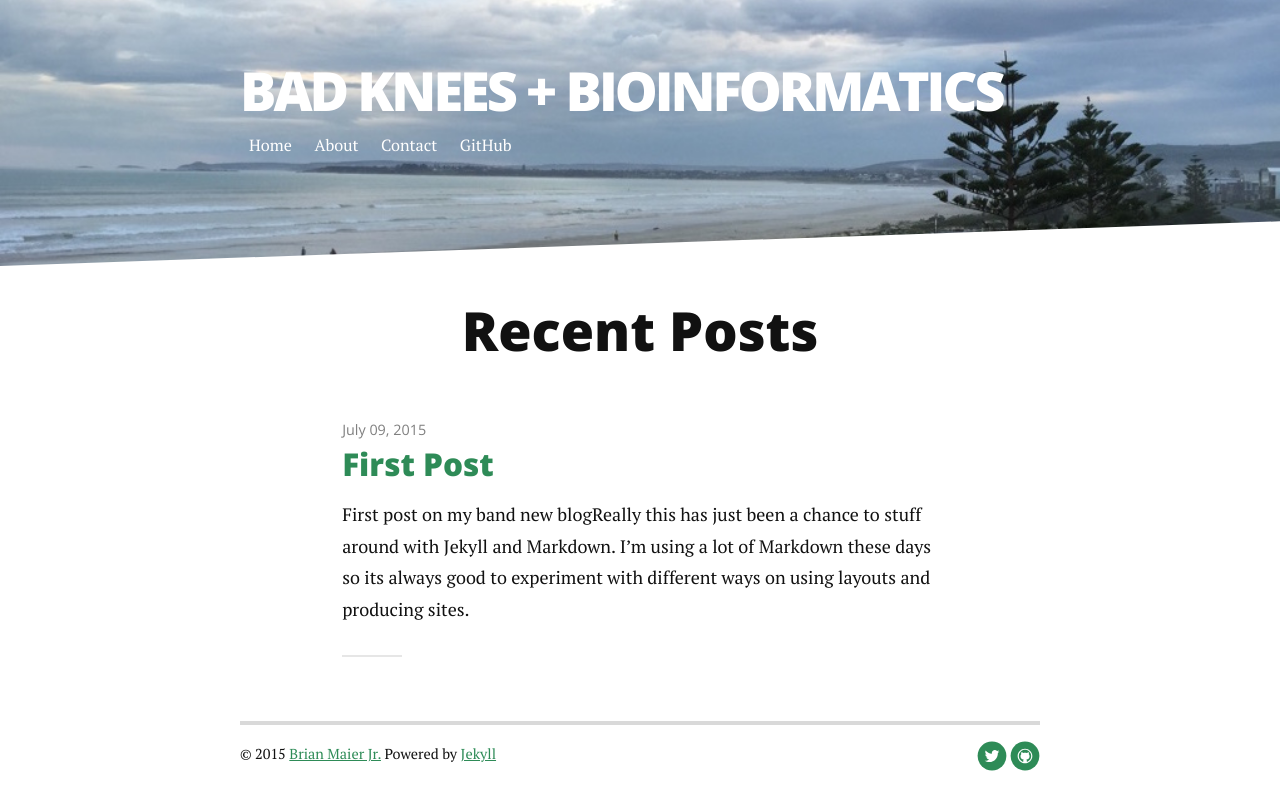
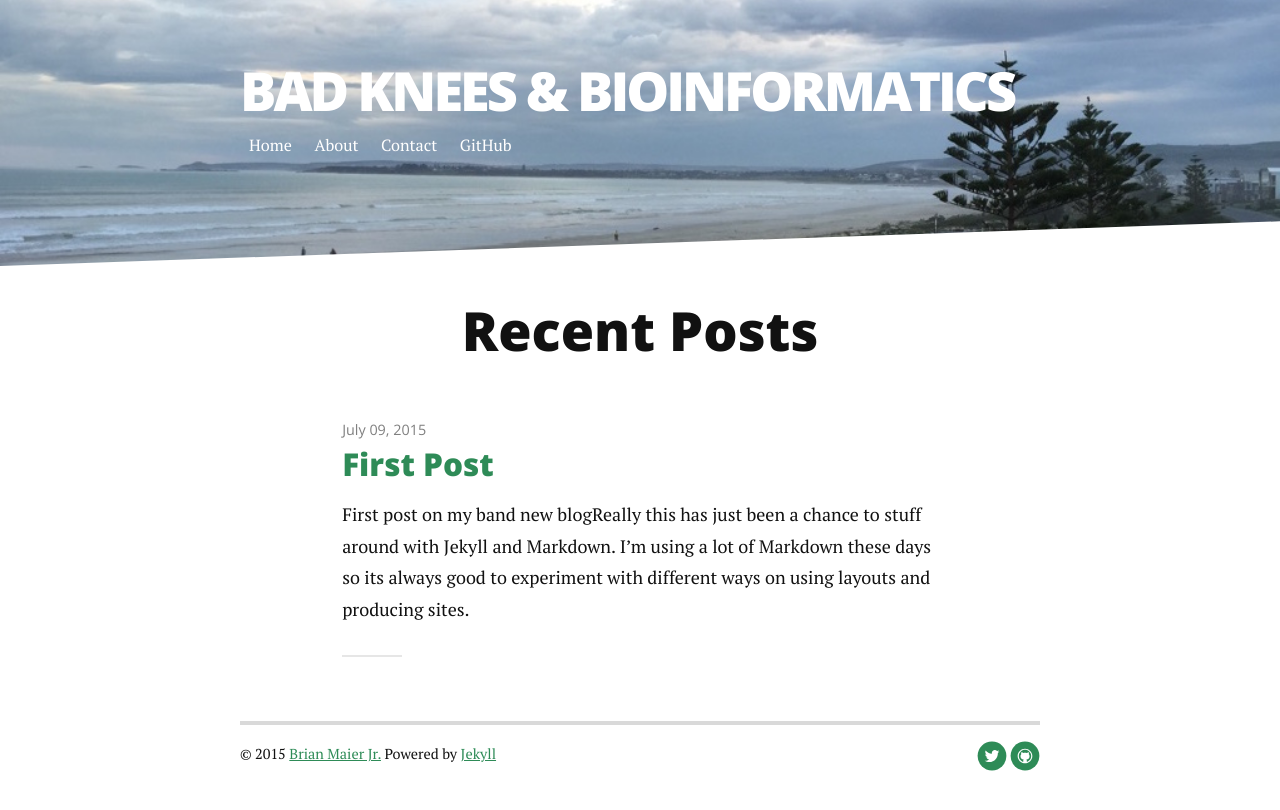
Before and after one commit to jimmybgammyknee/jimmybgammyknee.github.io, a Jekyll site: the page built from index.html, in a window 1280 px wide. Shown: the top 810 px of the page. Built offline with Jekyll 4.4.1, drawn with Linux system fonts in a browser that asks for light colours; nearby versions of some CDN libraries; Markdown is read by kramdown in place of the engine named in the settings; the list of posts is cut into pages by our own code.

```diff
--- a/_config.yml
+++ b/_config.yml
@@ -1,4 +1,4 @@
-title: Bad Knees + Bioinformatics
+title: Bad Knees & Bioinformatics
 description: Personal page for Jimmy
 
 url: https://jimmybgammyknee.github.io
```
